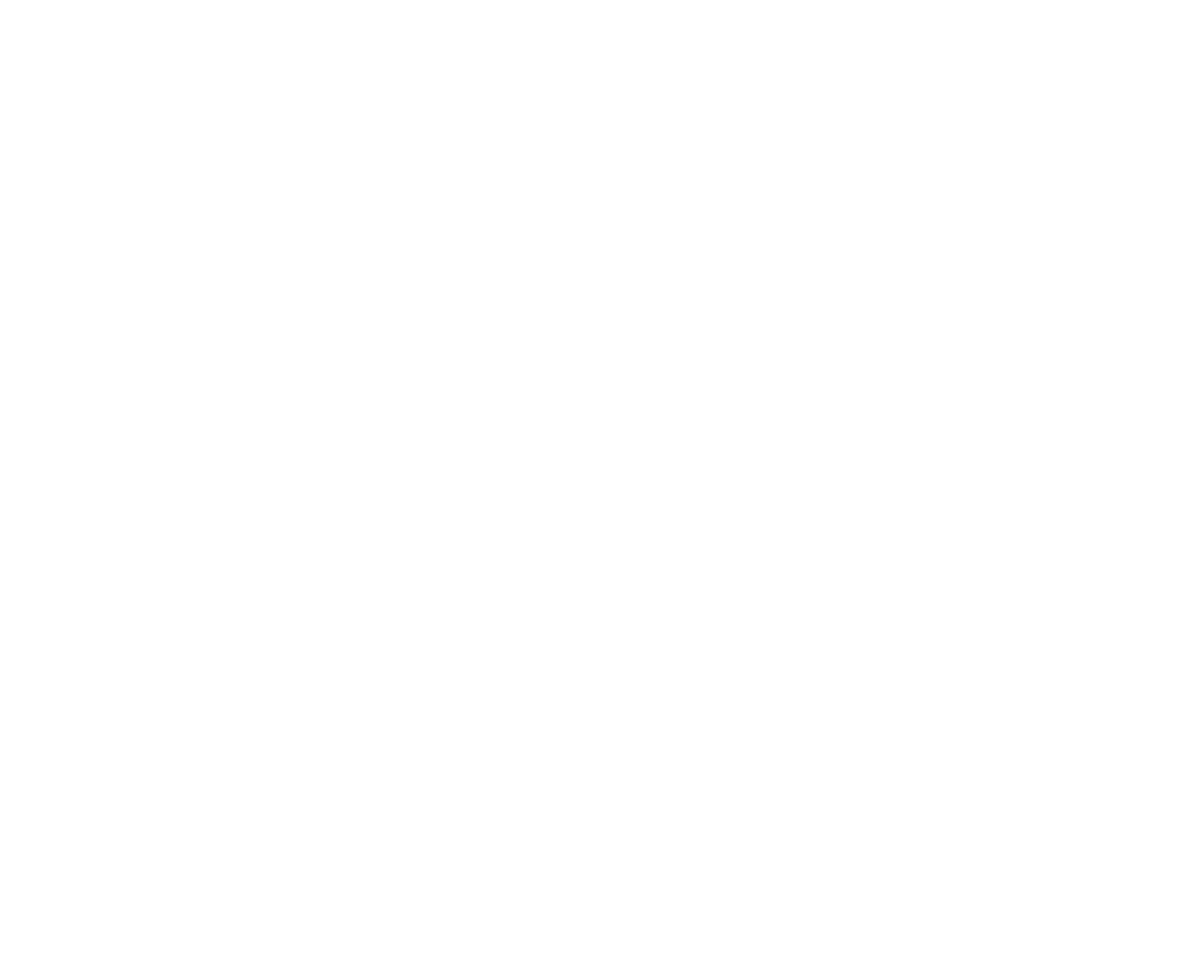
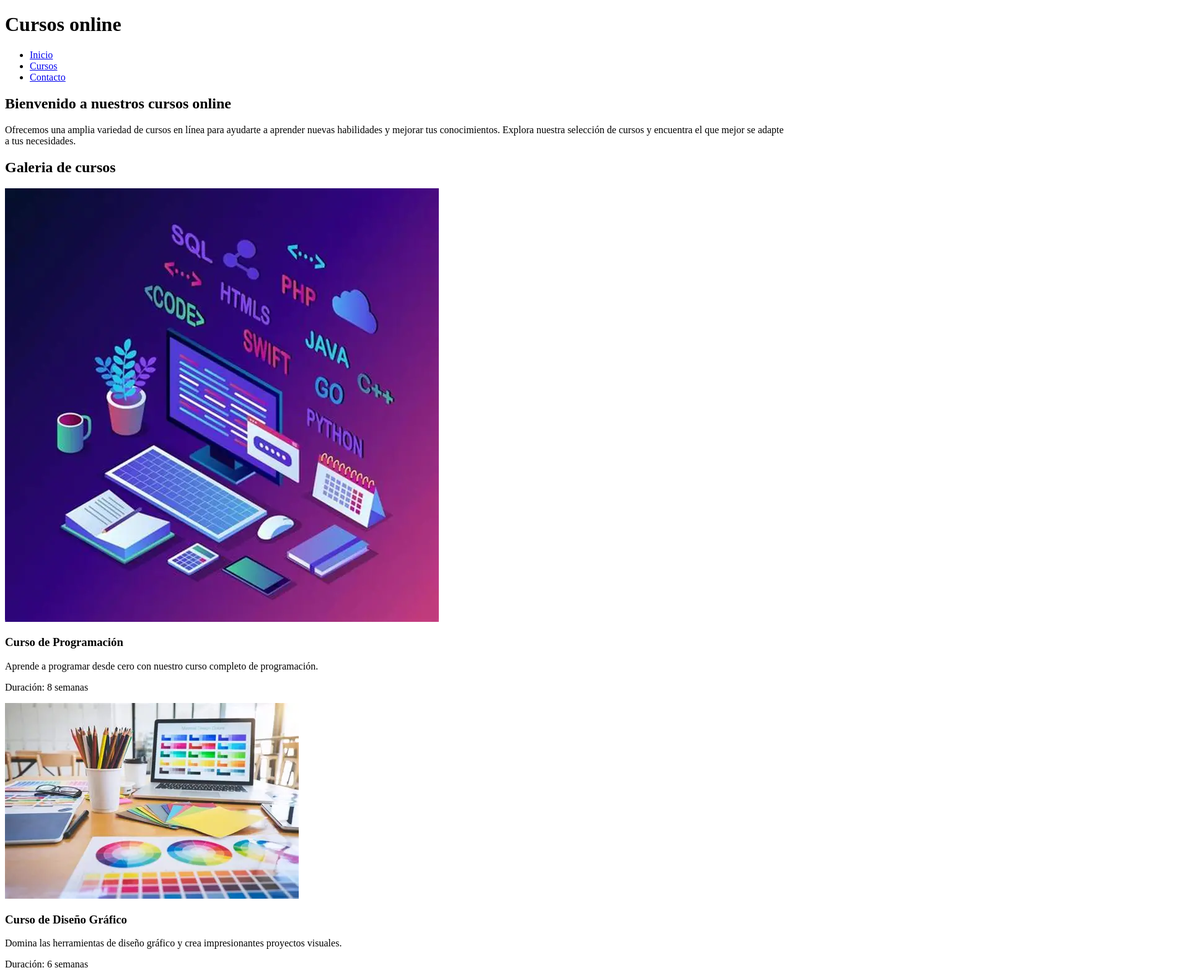
Before and after one commit to maiacabrera59-oss/ParcialProgramacion, a plain HTML site: page index.html in a window 1280 px wide. Shown: the top 1579 px of the page at 62% size, 1920 px wide, since content can reach past the window. Before the commit the page ends 800 px from the top, so only its background shows below. Drawn offline with Linux system fonts and the light colour scheme.

Commit message:
trabajando en html desde la rama-maia

```diff
--- a/index.html
+++ b/index.html
@@ -6,6 +6,65 @@
     <title>Cursos online</title>
 </head>
 <body>
+    <header>
+        <h1>Cursos online</h1>
+    </header>
+     <nav class="menu">
+            <ul>
+                <li><a href="#Inicio">Inicio</a></li>
+                <li><a href="#Cursos">Cursos</a></li>
+                <li><a href="#Contacto">Contacto</a></li>
+            </ul>
+        </nav>
+        <section class="contenidointroductorio" id="Inicio">
+            <h2>Bienvenido a nuestros cursos online</h2>
+            <p>Ofrecemos una amplia variedad de cursos en línea para ayudarte a aprender nuevas habilidades y mejorar tus conocimientos. Explora nuestra selección de cursos y encuentra el que mejor se adapte a tus necesidades.</p>
+        </section>
+        <section id="Cursos">
+            <h2>Galeria de cursos</h2>
+           <div class="galeria">
+                <div class="tarjeta">
+                    <img src="./image/programacion.webp" alt="Curso 1-Programación">
+                    <h3>Curso de Programación</h3>
+                    <p>Aprende a programar desde cero con nuestro curso completo de programación. </p>
+                    <p>Duración: 8 semanas</p>
+                </div>
+                <div class="tarjeta">
+                    <img src="./image/diseñográfico.webp" alt="Curso 2-Diseño Gráfico">
+                    <h3>Curso de Diseño Gráfico</h3>
+                    <p>Domina las herramientas de diseño gráfico y crea impresionantes proyectos visuales.</p>
+                    <p>Duración: 6 semanas</p>
+                </div>
+                <div class="tarjeta">
+                    <img src="./image/marketing.webp" alt="Curso 3-Marketing Digital">
+                    <h3>Curso de Marketing Digital</h3>
+                    <p>Descubre las estrategias clave para tener éxito en el mundo del marketing digital.</p>
+                    <p>Duración: 10 semanas</p>
+                </div>
+                <div class="tarjeta">
+                  <h2>Curso destacado</h2>
+         <img src="./image/excel.jpg" alt="curso destacado-Excel">
+            <h3 id="tituloCurso"></h3>
+            <p id="descripcionCurso"></p>
+            <p id="duracionCurso"></p>
+                </div>
+            </section>
+           </div>
+        </section>
 
+         <section id="Contacto">
+        <h2>Contacto</h2>
+         <form class="formulario">
+            <input type="text" placeholder="Ingrese su nombre">
+            <input type="email" placeholder="Ingrese su email">
+            <textarea placeholder="Escriba un mensaje"></textarea>
+
+            <button type="button" id="boton">Enviar</button>
+        </form>
+    </section>
+
+    <footer>
+        <p>©2026 Cursos online. Todos los derechos reservados.</p>
+    </footer>
 </body>
 </html>
```
Also changed, not shown: image/diseñográfico.webp (added), image/excel.jpg (added), image/marketing.webp (added), image/programacion.webp (added).
